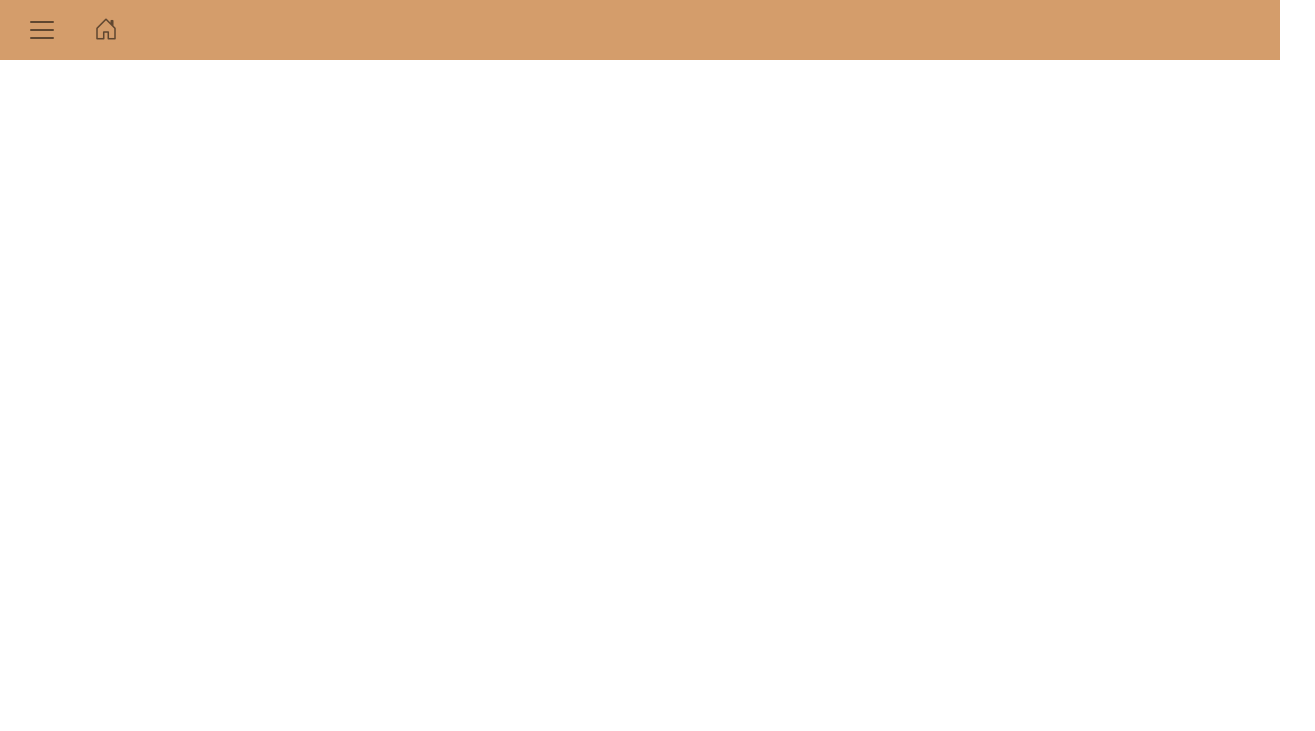
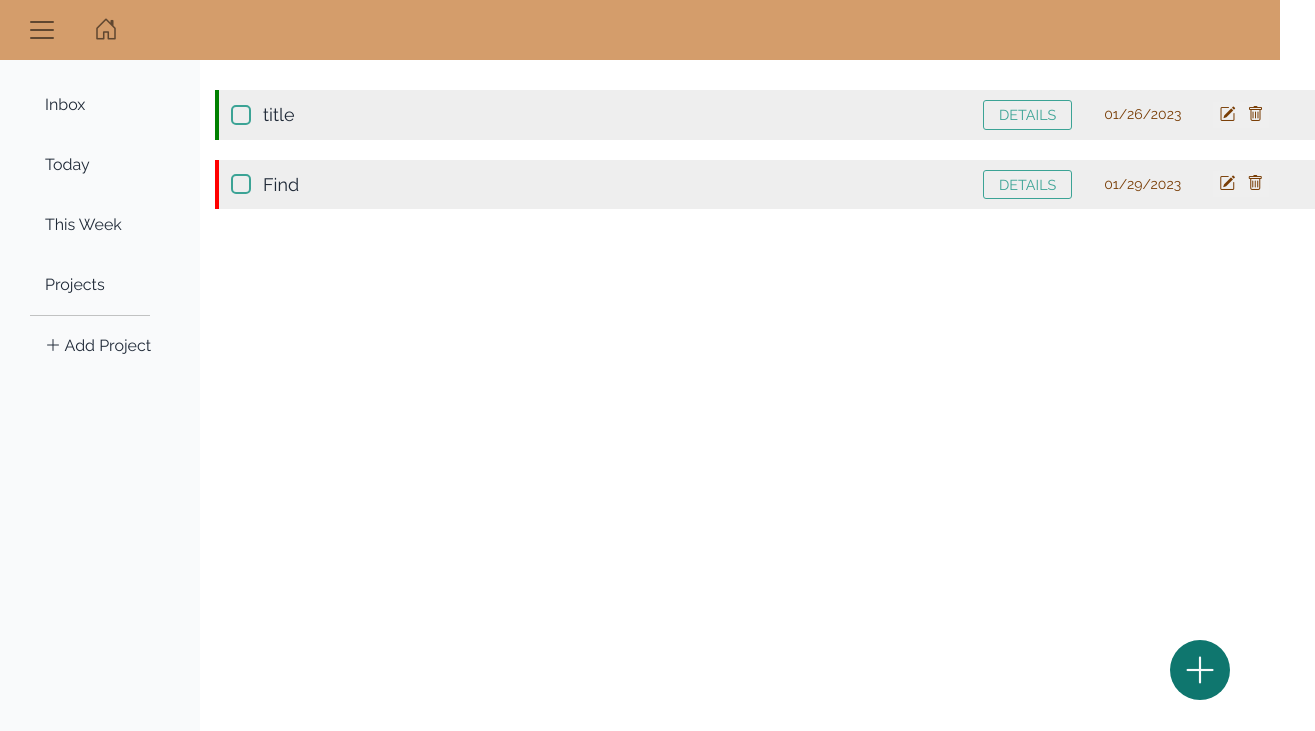
Before and after one commit to ardamoin/todo-list, a website built with webpack: page dist/index.html in a window 1280 px wide. Shown: the top 731 px of the page, 1315 px wide, since content can reach past the window. Built offline with nearby package versions, Linux system fonts and the light colour scheme.

Commit message:
Add styling to todo item component

```diff
--- a/src/index.js
+++ b/src/index.js
@@ -12,8 +12,10 @@ const toggler = document.querySelector(".navbar-toggler");
 toggler.addEventListener("click", sidebarToggler);
 
 console.log(todoItem("mina", "sandra", "20230126", "medium"));
-const myItem = todoItem("title", "description", "20230126", "medium");
+const myItem = todoItem("title", "description", "20230126", "low");
 const myDiv = itemComponentGenerator(myItem);
+const myItem2 = todoItem("Find", "description","20230129", "high");
+const myDiv2 = itemComponentGenerator(myItem2);
 
 document.querySelector(".main-content").appendChild(myDiv);
-document.body.appendChild(todoFormGenerator());
+document.querySelector(".main-content").appendChild(myDiv2);
--- a/src/items.js
+++ b/src/items.js
@@ -26,26 +26,45 @@ export function todoItem(title, description, dueDate, priorityString) {
 
 export function itemComponentGenerator(todoItem) {
   const itemDiv = document.createElement("div");
+  const priorityColor = document.createElement("div");
   const checkBox = document.createElement("input");
   const titleDiv = document.createElement("div");
   const detailsButton = document.createElement("button");
-  const descriptionDiv = document.createElement("div");
   const dateDiv = document.createElement("div");
   const editButton = document.createElement("button");
+  const editImg = document.createElement("i");
   const deleteButton = document.createElement("button");
+  const deleteImg = document.createElement("i");
 
   itemDiv.classList.add("todo");
 
+  priorityColor.classList.add("priority-strip", `priority-${todoItem.priority}`);
+  itemDiv.appendChild(priorityColor);
+
   checkBox.type = "checkbox";
+  checkBox.classList.add("todo-checkbox");
+  checkBox.addEventListener("click", () => {
+    if (checkBox.classList.contains("cb-checked")) {
+        checkBox.classList.remove("cb-checked");
+        titleDiv.classList.remove("checked");
+        detailsButton.classList.remove("checked");
+        dateDiv.classList.remove("checked");
+        editButton.classList.remove("checked");
+        deleteButton.classList.remove("checked");
+    } else {
+        checkBox.classList.add("cb-checked");
+        titleDiv.classList.add("checked");
+        detailsButton.classList.add("checked");
+        dateDiv.classList.add("checked");
+        editButton.classList.add("checked");
+        deleteButton.classList.add("checked");
+    }
+  })
   itemDiv.appendChild(checkBox);
 
   titleDiv.textContent = todoItem.title;
   titleDiv.classList.add("todo-title");
   itemDiv.appendChild(titleDiv);
-
-  descriptionDiv.textContent = todoItem.description;
-  descriptionDiv.classList.add("todo-description");
-  itemDiv.appendChild(descriptionDiv);
 
   detailsButton.textContent = "DETAILS";
   detailsButton.classList.add("todo-details");
@@ -55,12 +74,14 @@ export function itemComponentGenerator(todoItem) {
   dateDiv.classList.add("todo-date");
   itemDiv.appendChild(dateDiv);
 
-  editButton.textContent = "EDIT";
   editButton.classList.add("todo-edit");
+  editImg.classList.add("bi", "bi-pencil-square");
+  editButton.appendChild(editImg);
   itemDiv.appendChild(editButton);
 
-  deleteButton.textContent = "DELETE";
   deleteButton.classList.add("todo-delete");
+  deleteImg.classList.add("bi", "bi-trash");
+  deleteButton.appendChild(deleteImg);
   itemDiv.appendChild(deleteButton);
 
   return itemDiv;
--- a/src/style.css
+++ b/src/style.css
@@ -3,6 +3,7 @@ body {
   height: 100%;
   margin: 0;
   font-family: Raleway;
+  /* overflow-x: hidden; */
 }
 
 .header {
@@ -86,6 +87,130 @@ hr {
   color: #1f2937;
 }
 
+.main-content {
+  display: flex;
+  flex: 1 1 none;
+  flex-direction: column;
+  align-items: center;
+  width: 100%;
+  min-width: 1070px;
+  margin-left: 30px;
+}
+
+.todo {
+  display: flex;
+  flex: 1 1 none;
+  align-items: center;
+  width: 1100px;
+  background-color: #eee;
+  margin-bottom: 20px;
+  transition: 0.2s;
+}
+
+.todo > *:not(.priority-strip) {
+    margin-top: 10px;
+    margin-bottom: 10px;
+}
+
+.todo:hover {
+    transform:scale(1.005);
+    -webkit-box-shadow: 7px 7px 10px -6px rgba(0,0,0,0.4);
+}
+
+.priority-strip {
+    min-width: 4px;
+    height: 100%;
+    margin-right: 0.75rem;
+}
+
+.priority-low {
+    background-color: green;
+}
+
+.priority-medium {
+    background-color: orange;
+}
+
+.priority-high {
+    background-color: red;
+}
+
+.todo-checkbox {
+  -webkit-appearance: none;
+  -moz-appearance: none;
+  appearance: none;
+  margin-right: 0.75rem;
+  background-color: transparent;
+  border: 2px solid #3ba395;
+  border-radius: 5px;
+  min-height: 20px;
+  min-width: 20px;
+  max-height: 20px;
+  max-width: 20px;
+  position: relative;
+}
+
+.todo-checkbox:checked {
+  background-color: #3ba395;
+}
+
+.todo-checkbox:checked::before {
+  content: "✔";
+  font-size: 12px;
+  color: white;
+  position: absolute;
+  top: 50%;
+  left: 50%;
+  transform: translate(-50%, -50%);
+}
+
+.todo-title {
+  margin-right: 3rem;
+  font-size: 18px;
+  width: 42rem;
+  overflow-x: scroll;
+}
+
+.todo-details,
+.todo-date {
+  margin-right: 2rem;
+}
+
+.todo-date {
+  color: #793d05;
+  font-size: 14px;
+}
+
+.todo-details {
+  color: #3ba395;
+  border-color: #3ba395;
+  background-color: transparent;
+  border: solid 1px;
+  border-radius: 3px;
+  font-size: 0.9rem;
+  transition: 0.2s;
+  padding: 3px 15px;
+}
+
+.todo-details:hover {
+  color: white;
+  background-color: #3ba395;
+  border-color: #3ba395;
+}
+
+.todo-edit,
+.todo-delete {
+  border-width: 0;
+  color: #793d05;
+  transition: 0.1s;
+}
+
+.todo-edit:hover,
+.todo-delete:hover {
+  cursor: pointer;
+  color: #0f766e;
+}
+
 .add-task {
   height: 60px;
   width: 60px;
@@ -121,7 +246,6 @@ hr {
   height: 55px;
   border-top-left-radius: 5px;
   border-top-right-radius: 5px;
-
 }
 
 .form-body {
@@ -132,7 +256,8 @@ hr {
   gap: 40px;
 }
 
-.form-title, .form-details {
+.form-title,
+.form-details {
   resize: none;
   outline: none;
   border-width: 0;
@@ -157,6 +282,14 @@ hr {
 
 .add-button {
   margin-left: auto;
+}
+
+.checked {
+  opacity: 0.3;
+}
+
+.checked.todo-title {
+  text-decoration: line-through;
 }
 
 .footer {
```
Also changed, not shown: dist/index.html, dist/nav.bundle.js, 1 other file. Lines whose indentation alone changed are shown as unchanged.
